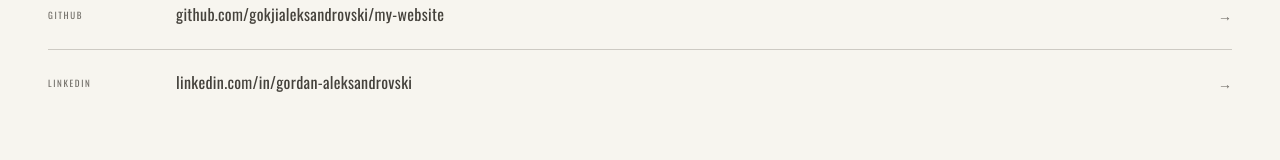
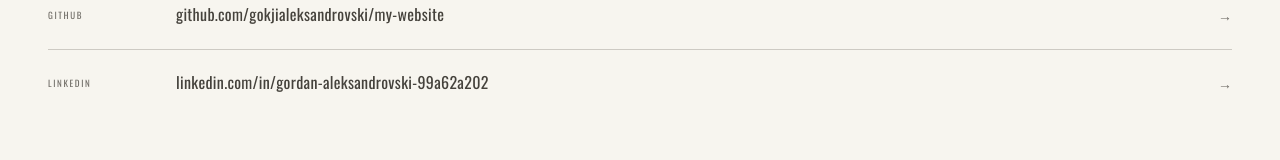
Before and after one commit to gokjialeksandrovski/my-website, a Next.js app: page / in a window 1280 px wide. Shown: the part 3790-3950 px from the top of the page. Built offline with nearby package versions, Linux system fonts and the light colour scheme; no server answers.

Commit message:
fix(contact): show full LinkedIn handle

```diff
--- a/data/contact.ts
+++ b/data/contact.ts
@@ -23,7 +23,7 @@ export const contactLinks: readonly ContactLink[] = [
   {
     id: 'linkedin',
     label: 'LinkedIn',
-    value: 'linkedin.com/in/gordan-aleksandrovski',
+    value: 'linkedin.com/in/gordan-aleksandrovski-99a62a202',
     url: 'https://www.linkedin.com/in/gordan-aleksandrovski-99a62a202/',
     copyValue: 'https://www.linkedin.com/in/gordan-aleksandrovski-99a62a202/',
   },
```
